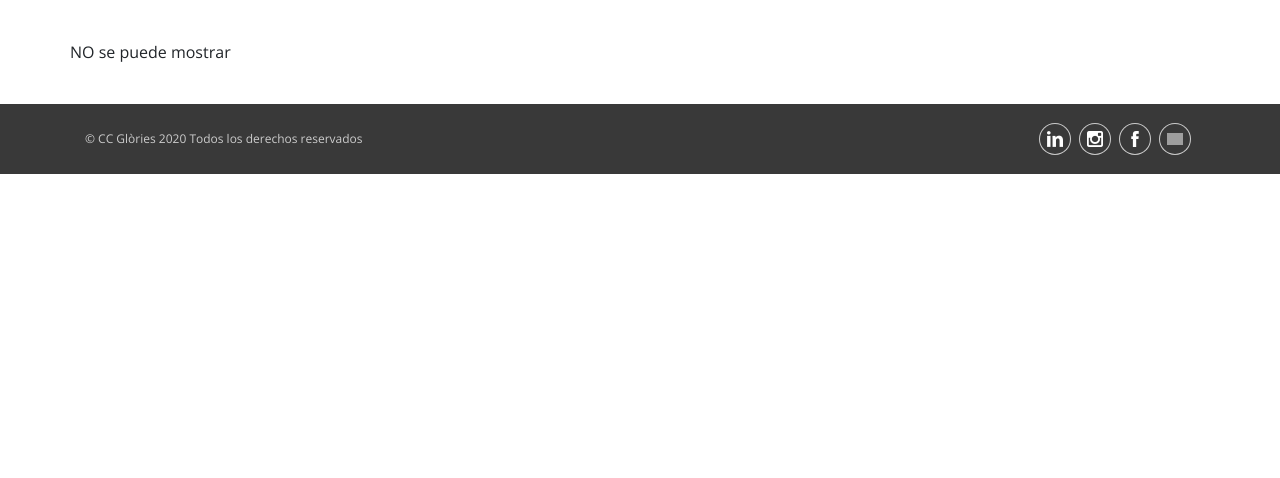
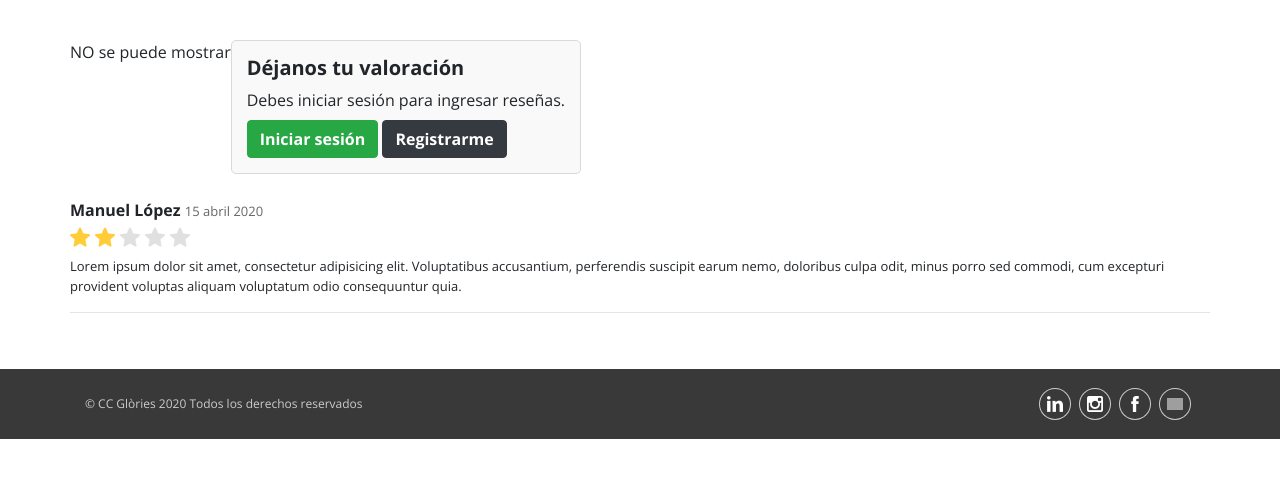
Before and after one commit to p9glories/glories, a PHP site: page /Vistas/tienda.php in a window 1280 px wide. Shown: the part 106-584 px from the top of the page. Run offline with PHP 8.4, Linux system fonts and the light colour scheme; data that the repository does not hold is empty; grey boxes are pictures that could not be loaded.

Commit message:
Mostrar/ocultar formulario valorar según cliente logeado

```diff
--- a/Vistas/Includes/header.php
+++ b/Vistas/Includes/header.php
@@ -77,7 +77,7 @@
              		<input type="submit" class="btn btn-orange btn-lg" value="Iniciar sesión">
 		        </div>
 				<div class="col-12 mb-4 text-center">
-					<a href="../Cliente/insertarCliente.php" class="link">
+					<a href="nuevo-cliente.php" class="link">
 						Registrarme como nuevo cliente
 						<svg class="bi bi-arrow-right" width="1em" height="1em" viewBox="0 0 16 16" fill="currentColor" xmlns="http://www.w3.org/2000/svg">
 					  		<path fill-rule="evenodd" d="M10.146 4.646a.5.5 0 01.708 0l3 3a.5.5 0 010 .708l-3 3a.5.5 0 01-.708-.708L12.793 8l-2.647-2.646a.5.5 0 010-.708z" clip-rule="evenodd"/>
--- a/Vistas/Includes/header_users.php
+++ b/Vistas/Includes/header_users.php
@@ -32,7 +32,7 @@
 					<i class="icon-user"></i>
 					<?php
 					echo "<b>".$_SESSION["nombre"]." ".$_SESSION["apellidos"]."<span>, ".$_SESSION["rol"]."</span></b>";
-        			echo "<a class='c-orange' href='#'>Mi cuenta</a>";
+        			echo "<a class='c-orange' href='cliente-nuevo.php'>Mi cuenta</a>";
         			echo " <a class='c-999' href='../Controladores/SesionesController.php?operacion=cerrarSesion'>Cerrar sesión</a>";
         			?>
 
--- a/Vistas/Tienda/paginaTienda.php
+++ b/Vistas/Tienda/paginaTienda.php
@@ -42,7 +42,10 @@
         <div class="breadcrumbs">
             <a href="index.php">Inicio</a>
             <i></i>
-            <a href="category.html">Restaurantes</a>
+
+            <a href="categoria.php">
+                Nombre categoría
+            </a>
             <i></i>
         </div>
         <div class="title">
--- a/Vistas/categoria.php
+++ b/Vistas/categoria.php
@@ -4,10 +4,9 @@
 $objecteSessio = new SesionesController();
 ?>
 
-
 <?php
 if (isset($_SESSION["login"])){
-	if ($_SESSION["login"]!=false){
+	if ($_SESSION["login"]==true){
 		include 'Includes/header_users.php';
 		}
 	else {
--- a/Vistas/index.php
+++ b/Vistas/index.php
@@ -2,13 +2,11 @@
 //GP
 require_once "../Controladores/SesionesController.php";
 $objecteSessio = new SesionesController();
-
-
 ?>
 
 <?php
 if (isset($_SESSION["login"])){
-	if ($_SESSION["login"]!=false){
+	if ($_SESSION["login"]==true){
 		include 'Includes/header_users.php';
 		}
 	else {
--- a/Vistas/tienda.php
+++ b/Vistas/tienda.php
@@ -4,10 +4,9 @@
 $objecteSessio = new SesionesController();
 ?>
 
-
 <?php
 if (isset($_SESSION["login"])){
-	if ($_SESSION["login"]!=false){
+	if ($_SESSION["login"]==true){
 		include 'Includes/header_users.php';
 		}
 	else {
@@ -33,6 +32,8 @@
 	<section class="commerce">
 		<div class="container">
 			<div class="row">
+
+<!-- Info tienda inicio -->
 <?php
 
     if (isset($_GET["id"])){
@@ -44,6 +45,78 @@
     }
 
 ?>
+<!-- Info tienda fin -->
+
+<!-- Seccion valorar inicio -->
+<?php
+if ((isset($_SESSION["login"]))&&(($_SESSION["login"])==true)){
+	echo '
+	<div class="rating-box mb-4">
+		<div class="h5">Déjanos tu valoración</div>
+		<form class="row">
+		  	<div class="rating-stars col-12">
+		  		<ul id="stars">
+			      	<li class="star" data-value="1"><i></i></li>
+			      	<li class="star" data-value="2"><i></i></li>
+			      	<li class="star" data-value="3"><i></i></li>
+			      	<li class="star" data-value="4"><i></i></li>
+			      	<li class="star" data-value="5"> <i></i></li>
+			    </ul>
+				<span class="stars-number"></span>
+		  	</div>
+			<div class="col-12 mb-3">
+	            <div class="input-container">
+	              <textarea type="text" id="comment" name="comment" required="required" rows="3"></textarea>
+	              <label for="comment" class="label">Escribe tu reseña</label>
+	            </div>
+	        </div>
+	        <div class="col-12">
+	        	<button type="submit" class="btn btn-success">Enviar valoración</button>
+	        </div>
+		</form>
+	</div>
+	';
+} else {
+	echo '
+	<div class="rating-box mb-4">
+		<div class="h5">Déjanos tu valoración</div>
+		<form class="row">
+	        <div class="col-12">
+	        	<p class="m-0">Debes iniciar sesión para ingresar reseñas.<br>
+	        	<span class="btn btn-success mt-2" data-toggle="modal" data-target="#loginModal">Iniciar sesión</span>
+	        	<a href="cliente-nuevo.php" class="btn btn-dark mt-2">Registrarme</a>
+	        	</p>
+	        </div>
+		</form>
+	</div>
+	';
+}
+?>
+<!-- Seccion valorar fin -->
+
+
+<!-- Lista valoraciones inicio -->
+
+<div class="ratings">
+	<!---->
+	<div class="rating-done">
+		<div class="top">
+			<span class="name">Manuel López</span>
+			<span class="date">15 abril 2020</span>
+		</div>
+		<div class="stars stars-02">
+			<span></span><span></span><span></span><span></span><span></span>
+		</div>
+		<div class="comment">
+			Lorem ipsum dolor sit amet, consectetur adipisicing elit. Voluptatibus accusantium, perferendis suscipit earum nemo, doloribus culpa odit, minus porro sed commodi, cum excepturi provident voluptas aliquam voluptatum odio consequuntur quia.
+		</div>
+	</div>
+	<hr>
+
+</div>
+
+<!-- Lista valoraciones fin -->
+
        </div>
     </div>
 </section>
@@ -55,6 +128,61 @@
 	})
 </script>
 
+<script>
+		$(document).ready(function(){
+
+  /* 1. Visualizing things on Hover - See next part for action on click */
+  $('#stars li').on('mouseover', function(){
+    var onStar = parseInt($(this).data('value'), 10); // The star currently mouse on
+
+    // Now highlight all the stars that's not after the current hovered star
+    $(this).parent().children('li.star').each(function(e){
+      if (e < onStar) {
+        $(this).addClass('hover');
+      }
+      else {
+        $(this).removeClass('hover');
+      }
+    });
+
+  }).on('mouseout', function(){
+    $(this).parent().children('li.star').each(function(e){
+      $(this).removeClass('hover');
+    });
+  });
+
+
+  /* 2. Action to perform on click */
+  $('#stars li').on('click', function(){
+    var onStar = parseInt($(this).data('value'), 10); // The star currently selected
+    var stars = $(this).parent().children('li.star');
+
+    for (i = 0; i < stars.length; i++) {
+      $(stars[i]).removeClass('selected');
+    }
+
+    for (i = 0; i < onStar; i++) {
+      $(stars[i]).addClass('selected');
+    }
+
+    // JUST RESPONSE (Not needed)
+    var ratingValue = parseInt($('#stars li.selected').last().data('value'), 10);
+    var msg = "";
+    if (ratingValue > 1) {
+        msg = ratingValue + " de 5";
+    }
+    responseMessage(msg);
+
+  });
+
+
+});
+
+function responseMessage(msg) {
+  $('.stars-number').fadeIn(200).html("<span>" + msg + "</span>");
+}
+	</script>
+
 <!-- Section tienda fin -->
 
 <?php include 'Includes/footer.php'; ?>
```
